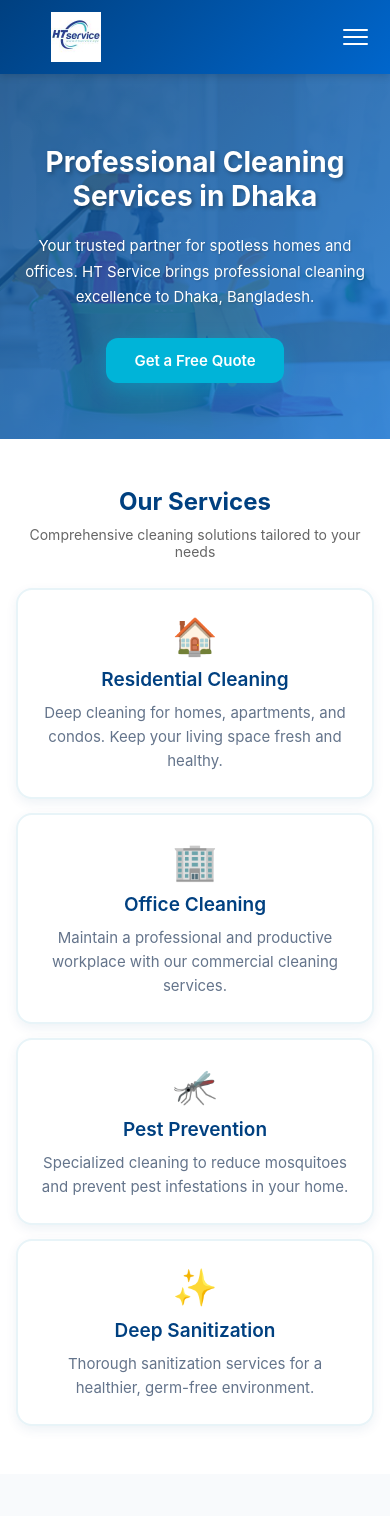
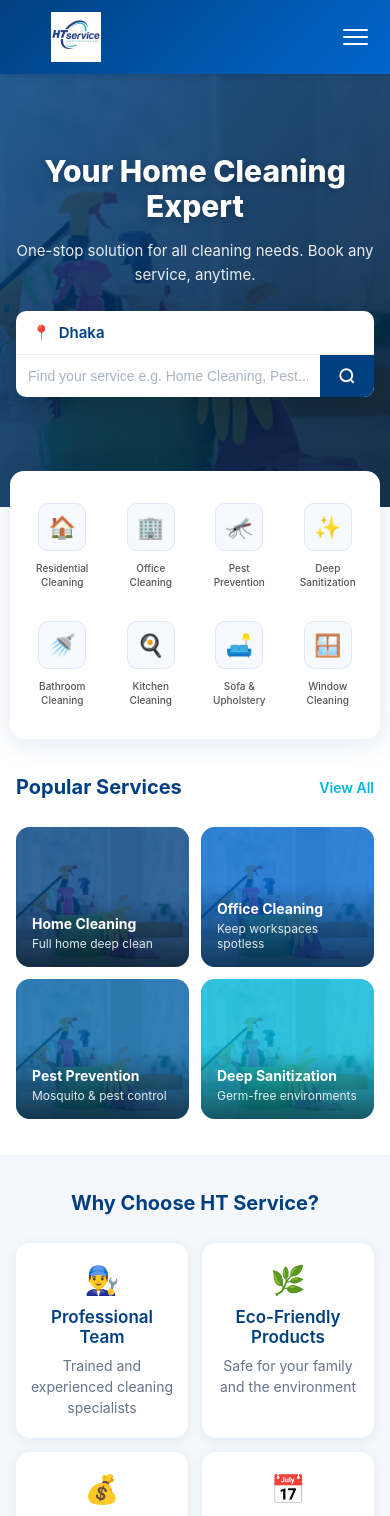
Before and after one commit to RetroRabiul/HTService, a Next.js app: page / in a window 390 px wide. Shown: the top 1516 px of the page. Built offline with nearby package versions, Linux system fonts and the light colour scheme.

Commit message:
Redesign: sheba.xyz inspired layout with search bar, category tiles, popular services cards

```diff
--- a/pages/index.js
+++ b/pages/index.js
@@ -1,6 +1,24 @@
 import Navigation from '../components/Navigation';
 import Image from 'next/image';
 import styles from '../styles/Home.module.css';
+
+const categories = [
+  { icon: '🏠', label: 'Residential Cleaning' },
+  { icon: '🏢', label: 'Office Cleaning' },
+  { icon: '🦟', label: 'Pest Prevention' },
+  { icon: '✨', label: 'Deep Sanitization' },
+  { icon: '🚿', label: 'Bathroom Cleaning' },
+  { icon: '🍳', label: 'Kitchen Cleaning' },
+  { icon: '🛋️', label: 'Sofa & Upholstery' },
+  { icon: '🪟', label: 'Window Cleaning' },
+];
+
+const popularServices = [
+  { title: 'Home Cleaning', desc: 'Full home deep clean', color: '#004080' },
+  { title: 'Office Cleaning', desc: 'Keep workspaces spotless', color: '#0066cc' },
+  { title: 'Pest Prevention', desc: 'Mosquito & pest control', color: '#005fa3' },
+  { title: 'Deep Sanitization', desc: 'Germ-free environments', color: '#00B4D8' },
+];
 
 export default function Home() {
   return (
@@ -9,30 +27,66 @@ export default function Home() {
       <main className={styles.main}>
 
         {/* Hero */}
-        <section className={styles.hero} style={{ background: 'linear-gradient(135deg, rgba(0,64,128,0.95) 0%, rgba(0,102,204,0.9) 100%)' }}>
+        <section className={styles.hero}>
           <div className={styles.heroBg}>
             <Image src="/home_page/ht_bg.png" alt="Cleaning services background" fill style={{ objectFit: 'cover' }} />
           </div>
+          <div className={styles.heroOverlay} />
           <div className={styles.heroContent}>
-            <h1 className={styles.heroTitle}>Professional Cleaning Services in Dhaka</h1>
+            <h1 className={styles.heroTitle}>Your Home Cleaning Expert</h1>
             <p className={styles.heroSubtitle}>
-              Your trusted partner for spotless homes and offices. HT Service brings professional cleaning excellence to Dhaka, Bangladesh.
+              One-stop solution for all cleaning needs. Book any service, anytime.
             </p>
-            <a href="#contact" className={styles.heroCta} style={{ background: '#00B4D8', color: '#fff', boxShadow: '0 6px 20px rgba(0,180,216,0.4)' }}>
-              Get a Free Quote
-            </a>
+            <div className={styles.searchBar}>
+              <div className={styles.locationPill}>
+                <span>📍</span>
+                <span className={styles.locationText}>Dhaka</span>
+              </div>
+              <div className={styles.searchDivider} />
+              <input
+                className={styles.searchInput}
+                type="text"
+                placeholder="Find your service e.g. Home Cleaning, Pest..."
+              />
+              <button className={styles.searchBtn} aria-label="Search">
+                <svg width="18" height="18" fill="none" stroke="currentColor" strokeWidth="2.5" viewBox="0 0 24 24">
+                  <circle cx="11" cy="11" r="8" /><path d="m21 21-4.35-4.35" />
+                </svg>
+              </button>
+            </div>
           </div>
         </section>
 
-        {/* Services */}
-        <section className={styles.section} style={{ background: '#ffffff' }}>
-          <h2 className={styles.sectionTitle}>Our Services</h2>
-          <p className={styles.sectionSubtitle}>Comprehensive cleaning solutions tailored to your needs</p>
-          <div className={styles.serviceGrid}>
-            <ServiceCard title="Residential Cleaning" description="Deep cleaning for homes, apartments, and condos. Keep your living space fresh and healthy." icon="🏠" />
-            <ServiceCard title="Office Cleaning" description="Maintain a professional and productive workplace with our commercial cleaning services." icon="🏢" />
-            <ServiceCard title="Pest Prevention" description="Specialized cleaning to reduce mosquitoes and prevent pest infestations in your home." icon="🦟" />
-            <ServiceCard title="Deep Sanitization" description="Thorough sanitization services for a healthier, germ-free environment." icon="✨" />
+        {/* Category Tiles */}
+        <div className={styles.categoriesWrap}>
+          <div className={styles.categoriesGrid}>
+            {categories.map(({ icon, label }) => (
+              <div key={label} className={styles.categoryTile}>
+                <div className={styles.categoryIcon}>{icon}</div>
+                <span className={styles.categoryLabel}>{label}</span>
+              </div>
+            ))}
+          </div>
+        </div>
+
+        {/* Popular Services */}
+        <section className={styles.section}>
+          <div className={styles.sectionHeader}>
+            <h2 className={styles.sectionTitle}>Popular Services</h2>
+            <a href="#contact" className={styles.viewAll}>View All</a>
+          </div>
+          <div className={styles.popularGrid}>
+            {popularServices.map(({ title, desc, color }) => (
+              <div key={title} className={styles.popularCard} style={{ background: color }}>
+                <div className={styles.popularBg}>
+                  <Image src="/home_page/ht_bg.png" alt={title} fill style={{ objectFit: 'cover', opacity: 0.2 }} />
+                </div>
+                <div className={styles.popularContent}>
+                  <h3 className={styles.popularTitle}>{title}</h3>
+                  <p className={styles.popularDesc}>{desc}</p>
+                </div>
+              </div>
+            ))}
           </div>
         </section>
 
@@ -40,15 +94,15 @@ export default function Home() {
         <section className={styles.sectionAlt}>
           <h2 className={styles.sectionTitle}>Why Choose HT Service?</h2>
           <div className={styles.featureGrid}>
-            <Feature title="Professional Team" description="Trained and experienced cleaning specialists" />
-            <Feature title="Eco-Friendly Products" description="Safe for your family and the environment" />
-            <Feature title="Affordable Rates" description="Quality service at competitive prices" />
-            <Feature title="Flexible Scheduling" description="We work around your schedule" />
+            <Feature icon="👨‍🔧" title="Professional Team" description="Trained and experienced cleaning specialists" />
+            <Feature icon="🌿" title="Eco-Friendly Products" description="Safe for your family and the environment" />
+            <Feature icon="💰" title="Affordable Rates" description="Quality service at competitive prices" />
+            <Feature icon="📅" title="Flexible Scheduling" description="We work around your schedule" />
           </div>
         </section>
 
         {/* Contact */}
-        <section id="contact" className={styles.contactSection} style={{ background: 'linear-gradient(135deg, #004080 0%, #0066cc 100%)' }}>
+        <section id="contact" className={styles.contactSection}>
           <h2 className={styles.contactTitle}>Ready to Get Started?</h2>
           <p className={styles.contactSubtitle}>Contact HT Service today for a free consultation and quote.</p>
           <div className={styles.contactCard}>
@@ -58,12 +112,8 @@ export default function Home() {
             <p className={styles.contactInfo}>✉️ info@htservice.com</p>
           </div>
           <div className={styles.contactBtns}>
-            <a href="tel:+880" className={styles.btnPrimary} style={{ background: '#00B4D8', color: '#fff', boxShadow: '0 4px 12px rgba(0,180,216,0.3)' }}>
-              Call Now
-            </a>
-            <a href="mailto:info@htservice.com" className={styles.btnSecondary} style={{ background: 'white', color: '#004080' }}>
-              Email Us
-            </a>
+            <a href="tel:+880" className={styles.btnPrimary}>Call Now</a>
+            <a href="mailto:info@htservice.com" className={styles.btnSecondary}>Email Us</a>
           </div>
         </section>
 
@@ -77,19 +127,10 @@ export default function Home() {
   );
 }
 
-function ServiceCard({ title, description, icon }) {
-  return (
-    <div className={styles.serviceCard}>
-      <div className={styles.serviceIcon}>{icon}</div>
-      <h3 className={styles.serviceCardTitle}>{title}</h3>
-      <p className={styles.serviceCardDesc}>{description}</p>
-    </div>
-  );
-}
-
-function Feature({ title, description }) {
+function Feature({ icon, title, description }) {
   return (
     <div className={styles.featureItem}>
+      <div className={styles.featureIcon}>{icon}</div>
       <h3 className={styles.featureTitle}>{title}</h3>
       <p className={styles.featureDesc}>{description}</p>
     </div>
--- a/styles/Home.module.css
+++ b/styles/Home.module.css
@@ -6,148 +6,307 @@
 /* ── Hero ───────────────────────────────── */
 .hero {
   position: relative;
-  text-align: center;
-  padding: 110px 24px 80px;
-  color: white;
+  min-height: 480px;
+  display: flex;
+  align-items: center;
+  justify-content: center;
+  padding: 100px 24px 130px;
   overflow: hidden;
 }
 
 .heroBg {
   position: absolute;
   inset: 0;
-  opacity: 0.15;
   z-index: 0;
+}
+
+.heroOverlay {
+  position: absolute;
+  inset: 0;
+  background: linear-gradient(135deg, rgba(0,64,128,0.84) 0%, rgba(0,26,51,0.90) 100%);
+  z-index: 1;
 }
 
 .heroContent {
   position: relative;
-  z-index: 1;
+  z-index: 2;
+  text-align: center;
+  width: 100%;
+  max-width: 820px;
 }
 
 .heroTitle {
-  font-size: 52px;
-  font-weight: 700;
-  margin-bottom: 20px;
-  line-height: 1.2;
-  text-shadow: 2px 2px 4px rgba(0, 0, 0, 0.3);
+  font-size: 54px;
+  font-weight: 800;
+  color: white;
+  margin-bottom: 16px;
+  line-height: 1.15;
+  text-shadow: 0 2px 8px rgba(0,0,0,0.3);
 }
 
 .heroSubtitle {
-  font-size: 20px;
-  max-width: 800px;
-  margin: 0 auto 36px;
-  line-height: 1.7;
-  text-shadow: 1px 1px 2px rgba(0, 0, 0, 0.2);
+  font-size: 18px;
+  color: rgba(255,255,255,0.9);
+  margin-bottom: 36px;
+  line-height: 1.6;
 }
 
-.heroCta {
-  display: inline-block;
-  padding: 16px 36px;
-  font-size: 17px;
-  font-weight: 600;
+/* ── Search Bar ─────────────────────────── */
+.searchBar {
+  display: flex;
+  align-items: center;
+  background: white;
   border-radius: 12px;
-  text-decoration: none;
-  transition: transform 0.2s, box-shadow 0.2s;
+  overflow: hidden;
+  max-width: 720px;
+  margin: 0 auto;
+  box-shadow: 0 8px 32px rgba(0,0,0,0.22);
 }
 
-.heroCta:hover {
-  transform: translateY(-2px);
-  opacity: 1;
+.locationPill {
+  display: flex;
+  align-items: center;
+  gap: 8px;
+  padding: 0 20px;
+  white-space: nowrap;
+  color: #004080;
+  font-weight: 600;
+  font-size: 15px;
+  cursor: pointer;
+  min-width: 120px;
+}
+
+.locationText {
+  color: #004080;
+}
+
+.searchDivider {
+  width: 1px;
+  height: 28px;
+  background: #dde6f0;
+  flex-shrink: 0;
+}
+
+.searchInput {
+  flex: 1;
+  border: none;
+  outline: none;
+  padding: 18px 16px;
+  font-size: 15px;
+  color: #333;
+  background: transparent;
+}
+
+.searchInput::placeholder {
+  color: #aab4c0;
+}
+
+.searchBtn {
+  background: #004080;
+  border: none;
+  padding: 0 24px;
+  cursor: pointer;
+  display: flex;
+  align-items: center;
+  justify-content: center;
+  color: white;
+  align-self: stretch;
+  transition: background 0.2s;
+}
+
+.searchBtn:hover {
+  background: #00B4D8;
+}
+
+/* ── Category Tiles ─────────────────────── */
+.categoriesWrap {
+  background: white;
+  margin: -52px 40px 0;
+  border-radius: 18px;
+  box-shadow: 0 4px 28px rgba(0,64,128,0.13);
+  padding: 32px 40px;
+  position: relative;
+  z-index: 10;
+}
+
+.categoriesGrid {
+  display: grid;
+  grid-template-columns: repeat(8, 1fr);
+  gap: 12px;
+}
+
+.categoryTile {
+  display: flex;
+  flex-direction: column;
+  align-items: center;
+  gap: 10px;
+  cursor: pointer;
+  padding: 12px 6px;
+  border-radius: 10px;
+  transition: background 0.2s;
+}
+
+.categoryTile:hover {
+  background: #f0f6ff;
+}
+
+.categoryIcon {
+  width: 62px;
+  height: 62px;
+  border-radius: 14px;
+  border: 1.5px solid #dde8f4;
+  display: flex;
+  align-items: center;
+  justify-content: center;
+  font-size: 28px;
+  background: #f6f9fd;
+  transition: border-color 0.2s, box-shadow 0.2s;
+}
+
+.categoryTile:hover .categoryIcon {
+  border-color: #004080;
+  box-shadow: 0 4px 14px rgba(0,64,128,0.15);
+}
+
+.categoryLabel {
+  font-size: 11.5px;
+  font-weight: 500;
+  color: #555;
+  text-align: center;
+  line-height: 1.4;
+  transition: color 0.2s;
+}
+
+.categoryTile:hover .categoryLabel {
+  color: #004080;
 }
 
 /* ── Sections ───────────────────────────── */
 .section {
-  padding: 72px 24px;
+  padding: 60px 40px;
+  background: #fff;
 }
 
 .sectionAlt {
-  padding: 72px 24px;
-  background: #f8fafc;
+  padding: 60px 40px;
+  background: #f4f8fc;
+}
+
+.sectionHeader {
+  display: flex;
+  align-items: center;
+  justify-content: space-between;
+  max-width: 1200px;
+  margin: 0 auto 28px;
 }
 
 .sectionTitle {
-  font-size: 38px;
+  font-size: 26px;
   font-weight: 700;
+  color: #004080;
   text-align: center;
-  margin-bottom: 14px;
-  color: #004080;
+  margin-bottom: 28px;
 }
 
-.sectionSubtitle {
-  text-align: center;
-  font-size: 17px;
-  color: #666;
-  max-width: 600px;
-  margin: 0 auto 48px;
+.sectionHeader .sectionTitle {
+  text-align: left;
+  margin-bottom: 0;
 }
 
-/* ── Service Cards ──────────────────────── */
-.serviceGrid {
+.viewAll {
+  color: #00B4D8;
+  font-size: 14px;
+  font-weight: 600;
+  text-decoration: none;
+  white-space: nowrap;
+}
+
+.viewAll:hover {
+  text-decoration: underline;
+}
+
+/* ── Popular Services Cards ─────────────── */
+.popularGrid {
   display: grid;
   grid-template-columns: repeat(4, 1fr);
-  gap: 24px;
+  gap: 20px;
   max-width: 1200px;
   margin: 0 auto;
 }
 
-.serviceCard {
-  padding: 32px 20px;
-  background: white;
-  border: 2px solid #e8f4f8;
-  border-radius: 16px;
-  text-align: center;
+.popularCard {
+  position: relative;
+  border-radius: 14px;
+  overflow: hidden;
+  height: 180px;
   cursor: pointer;
-  transition: transform 0.3s ease, box-shadow 0.3s ease;
-  box-shadow: 0 4px 12px rgba(0, 64, 128, 0.07);
+  transition: transform 0.3s, box-shadow 0.3s;
 }
 
-.serviceCard:hover {
-  transform: translateY(-8px);
-  box-shadow: 0 10px 28px rgba(0, 180, 216, 0.18);
+.popularCard:hover {
+  transform: translateY(-4px);
+  box-shadow: 0 12px 32px rgba(0,64,128,0.22);
 }
 
-.serviceIcon {
-  font-size: 44px;
-  margin-bottom: 14px;
+.popularBg {
+  position: absolute;
+  inset: 0;
 }
 
-.serviceCardTitle {
-  font-size: 19px;
-  font-weight: 600;
-  margin-bottom: 10px;
-  color: #004080;
+.popularContent {
+  position: absolute;
+  bottom: 0;
+  left: 0;
+  right: 0;
+  padding: 16px;
+  background: linear-gradient(to top, rgba(0,0,0,0.55) 0%, transparent 100%);
+  color: white;
 }
 
-.serviceCardDesc {
-  font-size: 15px;
-  color: #64748b;
-  line-height: 1.6;
+.popularTitle {
+  font-size: 16px;
+  font-weight: 700;
+  margin-bottom: 4px;
+}
+
+.popularDesc {
+  font-size: 12px;
+  opacity: 0.88;
 }
 
 /* ── Feature Grid ───────────────────────── */
 .featureGrid {
   display: grid;
   grid-template-columns: repeat(4, 1fr);
-  gap: 32px;
-  max-width: 1000px;
+  gap: 24px;
+  max-width: 1100px;
   margin: 0 auto;
 }
 
 .featureItem {
   text-align: center;
+  padding: 28px 20px;
+  background: white;
+  border-radius: 14px;
+  box-shadow: 0 2px 12px rgba(0,64,128,0.08);
+}
+
+.featureIcon {
+  font-size: 36px;
+  margin-bottom: 14px;
 }
 
 .featureTitle {
-  font-size: 18px;
+  font-size: 17px;
   font-weight: 600;
   margin-bottom: 8px;
   color: #004080;
 }
 
 .featureDesc {
-  font-size: 15px;
+  font-size: 14px;
   color: #64748b;
-  line-height: 1.6;
+  line-height: 1.5;
 }
 
 /* ── Contact Section ────────────────────── */
@@ -155,37 +314,40 @@
   text-align: center;
   padding: 72px 24px;
   color: white;
+  background: linear-gradient(135deg, #004080 0%, #0066cc 100%);
 }
 
 .contactTitle {
-  font-size: 38px;
+  font-size: 36px;
+  font-weight: 700;
+  margin-bottom: 14px;
+}
+
+.contactSubtitle {
+  font-size: 17px;
+  margin-bottom: 32px;
+  opacity: 0.9;
+}
+
+.contactCard {
+  max-width: 520px;
+  margin: 0 auto 32px;
+  background: rgba(255,255,255,0.13);
+  padding: 28px 24px;
+  border-radius: 14px;
+  backdrop-filter: blur(8px);
+}
+
+.contactCardTitle {
+  font-size: 20px;
   font-weight: 700;
   margin-bottom: 16px;
 }
 
-.contactSubtitle {
-  font-size: 18px;
-  margin-bottom: 36px;
+.contactInfo {
+  font-size: 15px;
+  margin-bottom: 8px;
   opacity: 0.95;
-}
-
-.contactCard {
-  max-width: 560px;
-  margin: 0 auto 36px;
-  background: rgba(255, 255, 255, 0.12);
-  padding: 28px 24px;
-  border-radius: 12px;
-}
-
-.contactCardTitle {
-  font-size: 22px;
-  font-weight: 600;
-  margin-bottom: 16px;
-}
-
-.contactInfo {
-  font-size: 16px;
-  margin-bottom: 8px;
 }
 
 .contactBtns {
@@ -198,8 +360,8 @@
 .btnPrimary,
 .btnSecondary {
   display: inline-block;
-  padding: 14px 30px;
-  font-size: 16px;
+  padding: 14px 32px;
+  font-size: 15px;
   font-weight: 600;
   border-radius: 10px;
   text-decoration: none;
@@ -208,15 +370,26 @@
   text-align: center;
 }
 
+.btnPrimary {
+  background: #00B4D8;
+  color: white;
+  box-shadow: 0 4px 16px rgba(0,180,216,0.35);
+}
+
+.btnSecondary {
+  background: white;
+  color: #004080;
+}
+
 .btnPrimary:hover,
 .btnSecondary:hover {
   transform: translateY(-2px);
-  opacity: 0.9;
+  opacity: 0.92;
 }
 
 /* ── Footer ─────────────────────────────── */
 .footer {
-  padding: 36px 24px;
+  padding: 32px 24px;
   text-align: center;
   background: #001a33;
   color: #94a3b8;
@@ -227,71 +400,130 @@
   font-size: 14px;
 }
 
-/* ── Tablet (≤1024px) ───────────────────── */
-@media (max-width: 1024px) {
-  .serviceGrid {
+/* ── Tablet (≤1100px) ───────────────────── */
+@media (max-width: 1100px) {
+  .categoriesWrap {
+    margin: -40px 20px 0;
+    padding: 24px 24px;
+  }
+
+  .categoriesGrid {
+    grid-template-columns: repeat(4, 1fr);
+  }
+
+  .popularGrid {
     grid-template-columns: repeat(2, 1fr);
   }
 
   .featureGrid {
     grid-template-columns: repeat(2, 1fr);
-    max-width: 640px;
+    max-width: 720px;
+  }
+
+  .section,
+  .sectionAlt {
+    padding: 48px 24px;
   }
 }
 
 /* ── Mobile (≤640px) ────────────────────── */
 @media (max-width: 640px) {
   .hero {
-    padding: 72px 16px 56px;
+    padding: 80px 16px 110px;
+    min-height: 400px;
   }
 
   .heroTitle {
-    font-size: 28px;
+    font-size: 30px;
   }
 
   .heroSubtitle {
     font-size: 15px;
-    margin-bottom: 28px;
+    margin-bottom: 24px;
   }
 
-  .heroCta {
-    padding: 13px 28px;
-    font-size: 15px;
+  .searchBar {
+    flex-wrap: wrap;
+    border-radius: 10px;
+  }
+
+  .locationPill {
+    width: 100%;
+    padding: 12px 16px;
+    border-bottom: 1px solid #eee;
+    min-width: unset;
+  }
+
+  .searchDivider {
+    display: none;
+  }
+
+  .searchInput {
+    padding: 13px 12px;
+    font-size: 14px;
+  }
+
+  .searchBtn {
+    padding: 0 18px;
+  }
+
+  .categoriesWrap {
+    margin: -36px 10px 0;
+    padding: 20px 12px;
+    border-radius: 14px;
+  }
+
+  .categoriesGrid {
+    grid-template-columns: repeat(4, 1fr);
+    gap: 8px;
+  }
+
+  .categoryIcon {
+    width: 48px;
+    height: 48px;
+    font-size: 22px;
+    border-radius: 10px;
+  }
+
+  .categoryLabel {
+    font-size: 10px;
+  }
+
+  .popularGrid {
+    grid-template-columns: repeat(2, 1fr);
+    gap: 12px;
+  }
+
+  .popularCard {
+    height: 140px;
+  }
+
+  .popularTitle {
+    font-size: 14px;
+  }
+
+  .featureGrid {
+    grid-template-columns: repeat(2, 1fr);
+    gap: 14px;
+    max-width: 100%;
+  }
+
+  .featureItem {
+    padding: 20px 14px;
+  }
+
+  .featureIcon {
+    font-size: 28px;
+    margin-bottom: 10px;
   }
 
   .section,
   .sectionAlt {
-    padding: 48px 16px;
+    padding: 36px 16px;
   }
 
   .sectionTitle {
-    font-size: 24px;
-    margin-bottom: 10px;
-  }
-
-  .sectionSubtitle {
-    font-size: 14px;
-    margin-bottom: 28px;
-  }
-
-  .serviceGrid {
-    grid-template-columns: 1fr;
-    gap: 14px;
-  }
-
-  .serviceCard {
-    padding: 24px 18px;
-  }
-
-  .serviceIcon {
-    font-size: 36px;
-    margin-bottom: 10px;
-  }
-
-  .featureGrid {
-    grid-template-columns: 1fr;
-    gap: 20px;
-    max-width: 100%;
+    font-size: 20px;
   }
 
   .contactSection {
@@ -299,29 +531,18 @@
   }
 
   .contactTitle {
-    font-size: 24px;
-  }
-
-  .contactSubtitle {
-    font-size: 15px;
-    margin-bottom: 24px;
-  }
-
-  .contactCard {
-    padding: 20px 14px;
+    font-size: 26px;
   }
 
   .contactBtns {
     flex-direction: column;
-    align-items: stretch;
+    align-items: center;
     gap: 10px;
-    max-width: 320px;
-    margin: 0 auto;
   }
 
   .btnPrimary,
   .btnSecondary {
-    padding: 14px 20px;
     width: 100%;
+    max-width: 280px;
   }
 }
```
